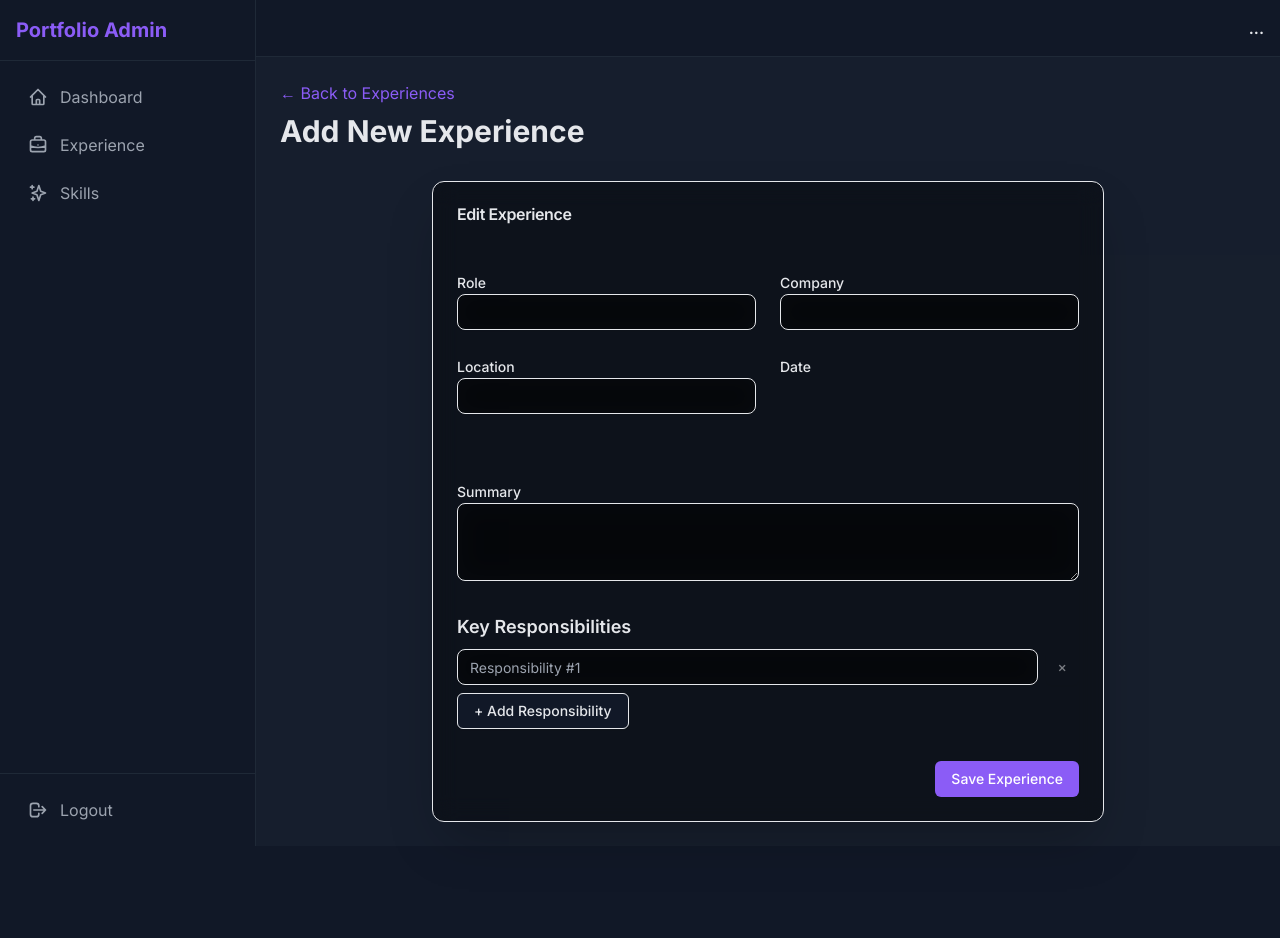
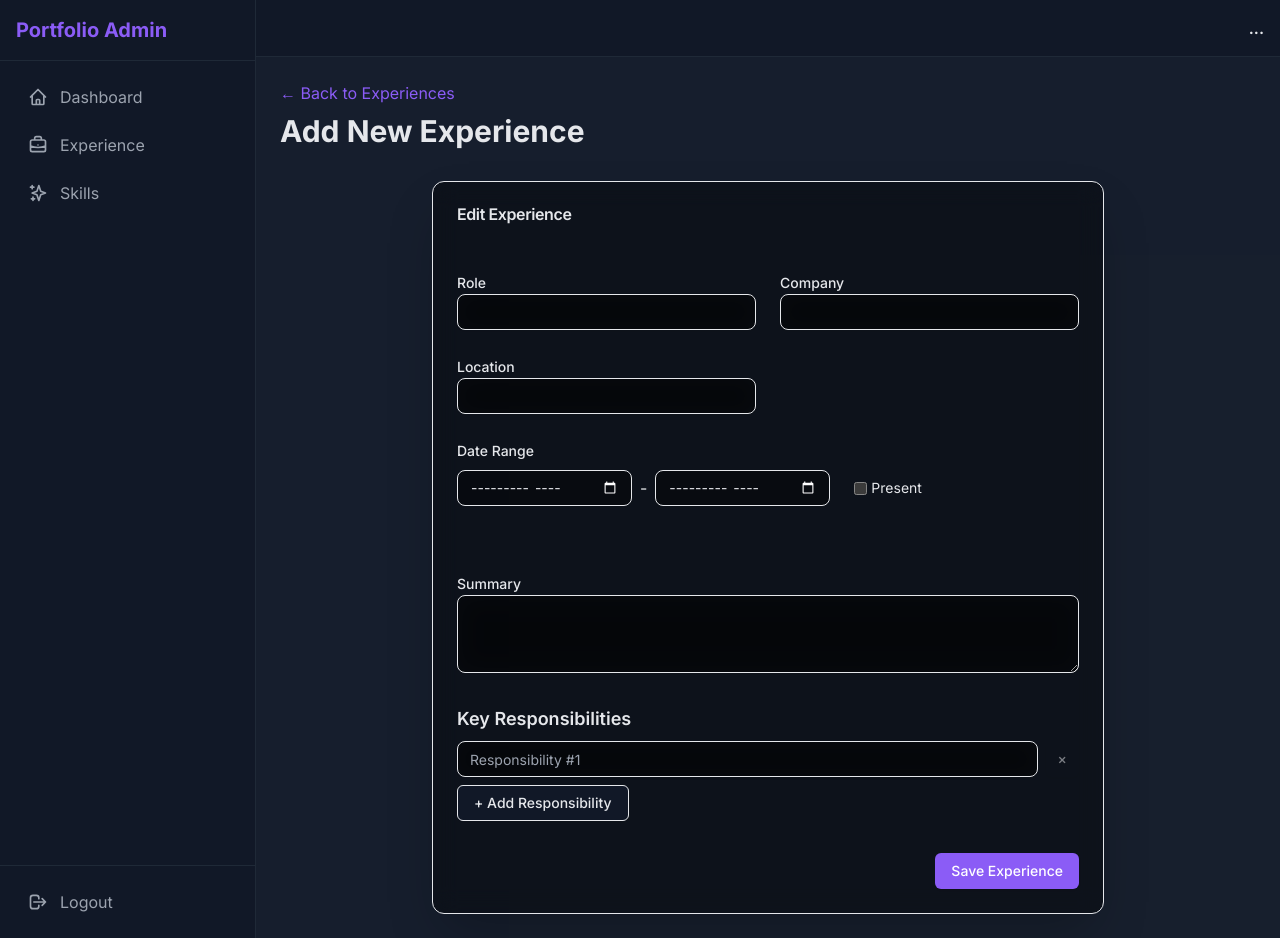
Before and after one commit to fyosua/portfolio, a Next.js app: page /admin/experience/new in a window 1280 px wide. Before the commit the page ends 846 px from the top, so only its background shows below. Built offline with nearby package versions, Linux system fonts and the light colour scheme; no server answers; sample sign-in values are in the browser's storage.

Commit message:
Datepicker fixing.

```diff
--- a/src/app/admin/experience/ExperienceForm.tsx
+++ b/src/app/admin/experience/ExperienceForm.tsx
@@ -7,7 +7,8 @@ import { Input } from '@/components/ui/input';
 import { Textarea } from '@/components/ui/textarea';
 import { Button } from '@/components/ui/button';
 import { Label } from '@/components/ui/label';
-import { Separator } from '@/components/ui/separator'; // Add this if you want a divider
+import { Separator } from '@/components/ui/separator';
+import { CalendarIcon } from '@heroicons/react/24/outline'; // or your icon library
 
 interface Responsibility {
   point: string;
@@ -17,9 +18,11 @@ interface FormData {
   role: string;
   company: string;
   location: string;
-  date: string;
+  startDate: string; // ISO string (YYYY-MM)
+  endDate: string | null; // ISO string (YYYY-MM) or null for Present
   summary: string;
   responsibilities: Responsibility[];
+  isPresent?: boolean; // for UI only
 }
 interface ExperienceFormProps {
   onSubmit: (data: FormData) => void;
@@ -29,8 +32,9 @@ interface ExperienceFormProps {
 
 const ExperienceForm = ({ onSubmit, initialData, isLoading }: ExperienceFormProps) => {
   const [formData, setFormData] = useState<FormData>({
-    role: '', company: '', location: '', date: '', summary: '',
+    role: '', company: '', location: '', startDate: '', endDate: '', summary: '',
     responsibilities: [{ point: '', subPoints: [] }],
+    isPresent: false,
   });
 
   useEffect(() => {
@@ -43,9 +47,11 @@ const ExperienceForm = ({ onSubmit, initialData, isLoading }: ExperienceFormProp
         role: initialData.role || '',
         company: initialData.company || '',
         location: initialData.location || '',
-        date: initialData.date || '',
+        startDate: initialData.startDate ? initialData.startDate.slice(0, 7) : '',
+        endDate: initialData.endDate === null ? '' : (initialData.endDate ? initialData.endDate.slice(0, 7) : ''),
         summary: initialData.summary || '',
         responsibilities: responsibilities || [{ point: '', subPoints: [] }],
+        isPresent: initialData.endDate === null,
       });
     }
   }, [initialData]);
@@ -55,9 +61,21 @@ const ExperienceForm = ({ onSubmit, initialData, isLoading }: ExperienceFormProp
     setFormData(prev => ({ ...prev, [name]: value }));
   };
 
-  const handleDateChange = useCallback((dateString: string) => {
-    setFormData(prev => ({ ...prev, date: dateString }));
-  }, []);
+  const handleStartDateChange = (e: React.ChangeEvent<HTMLInputElement>) => {
+    setFormData(prev => ({ ...prev, startDate: e.target.value }));
+  };
+
+  const handleEndDateChange = (e: React.ChangeEvent<HTMLInputElement>) => {
+    setFormData(prev => ({ ...prev, endDate: e.target.value }));
+  };
+
+  const handlePresentToggle = () => {
+    setFormData(prev => ({
+      ...prev,
+      isPresent: !prev.isPresent,
+      endDate: !prev.isPresent ? '' : prev.endDate,
+    }));
+  };
 
   const handleRespChange = (index: number, value: string) => {
     const newResps = [...formData.responsibilities];
@@ -79,7 +97,10 @@ const ExperienceForm = ({ onSubmit, initialData, isLoading }: ExperienceFormProp
 
   const handleSubmit = (e: React.FormEvent) => {
     e.preventDefault();
-    onSubmit(formData);
+    onSubmit({
+      ...formData,
+      endDate: formData.isPresent ? null : formData.endDate,
+    });
   };
 
   return (
@@ -102,12 +123,41 @@ const ExperienceForm = ({ onSubmit, initialData, isLoading }: ExperienceFormProp
               <Label htmlFor="location">Location</Label>
               <Input name="location" value={formData.location} onChange={handleChange} className="bg-white/70 dark:bg-black/40 backdrop-blur-md border border-border rounded-lg" />
             </div>
-            <div>
-              <Label htmlFor="date">Date</Label>
-              {/* <DateRangePicker
-                initialDateString={formData.date}
-                onDateChange={handleDateChange}
-              /> */}
+            <div className="md:col-span-2">
+              <Label>Date Range</Label>
+              <div className="flex items-center gap-2 mt-2">
+                {/* Start Date */}
+                <Input
+                  type="month"
+                  name="startDate"
+                  value={formData.startDate}
+                  onChange={handleStartDateChange}
+                  required
+                  className="w-[175px] bg-white/70 dark:bg-black/40 border border-border rounded-lg"
+                  style={{ paddingRight: '3.5rem' }}
+                />
+                <span>-</span>
+                {/* End Date */}
+                <Input
+                  type="month"
+                  name="endDate"
+                  value={formData.isPresent ? '' : formData.endDate || ''}
+                  onChange={handleEndDateChange}
+                  disabled={formData.isPresent}
+                  className="w-[175px] bg-white/70 dark:bg-black/40 border border-border rounded-lg"
+                  style={{ paddingRight: '3.5rem' }}
+                />
+                <label className="flex items-center gap-1 text-sm whitespace-nowrap ml-4">
+                  <input
+                    type="checkbox"
+                    checked={formData.isPresent}
+                    onChange={handlePresentToggle}
+                    className="accent-primary"
+                    style={{ verticalAlign: 'middle' }}
+                  />
+                  Present
+                </label>
+              </div>
             </div>
           </div>
           <Separator className="my-4" />
```
Also changed, not shown: src/app/admin/experience/DateRangePicker.tsx (deleted, +0 -46 lines), 1 other file (tests, documents, lock files or other folders).
